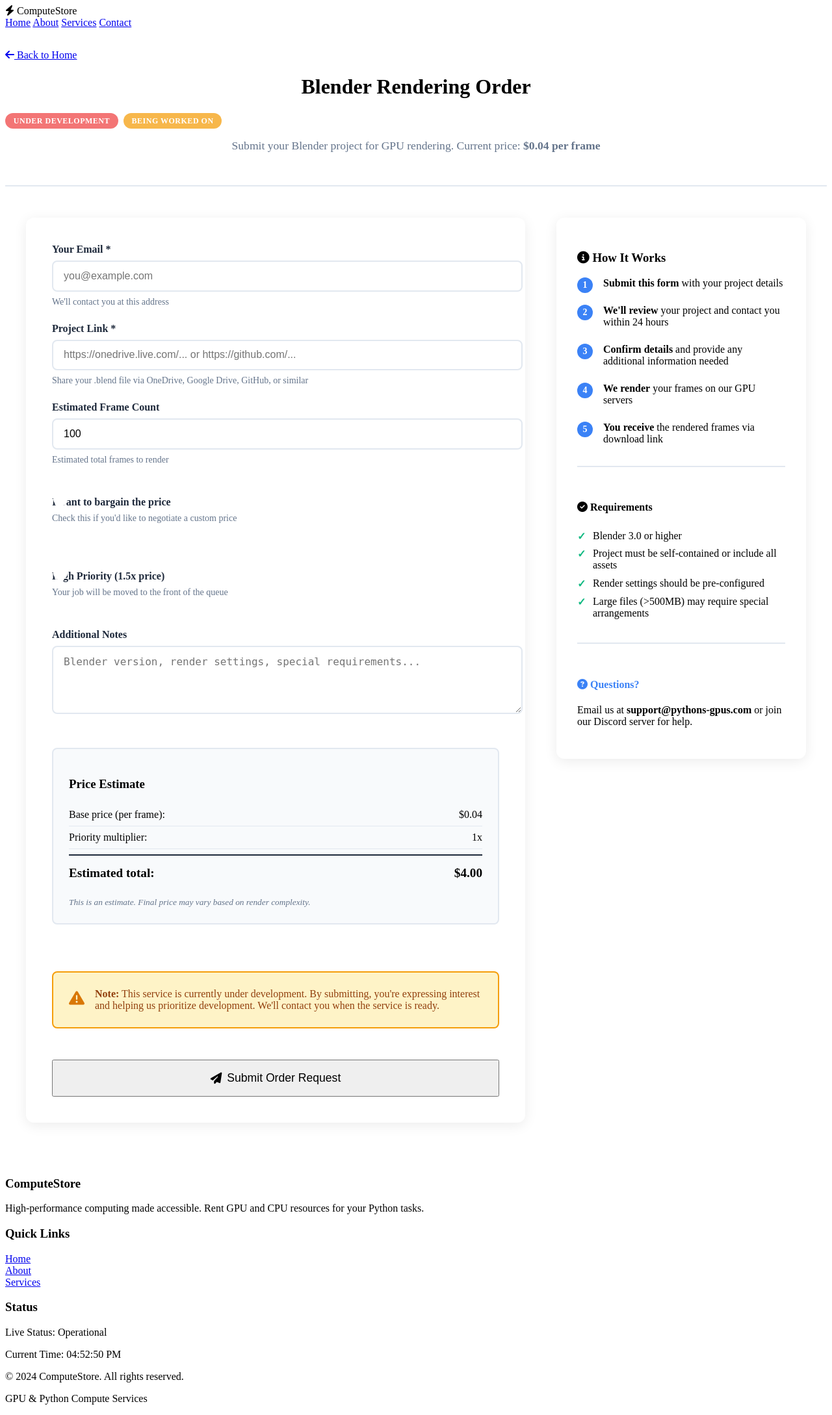
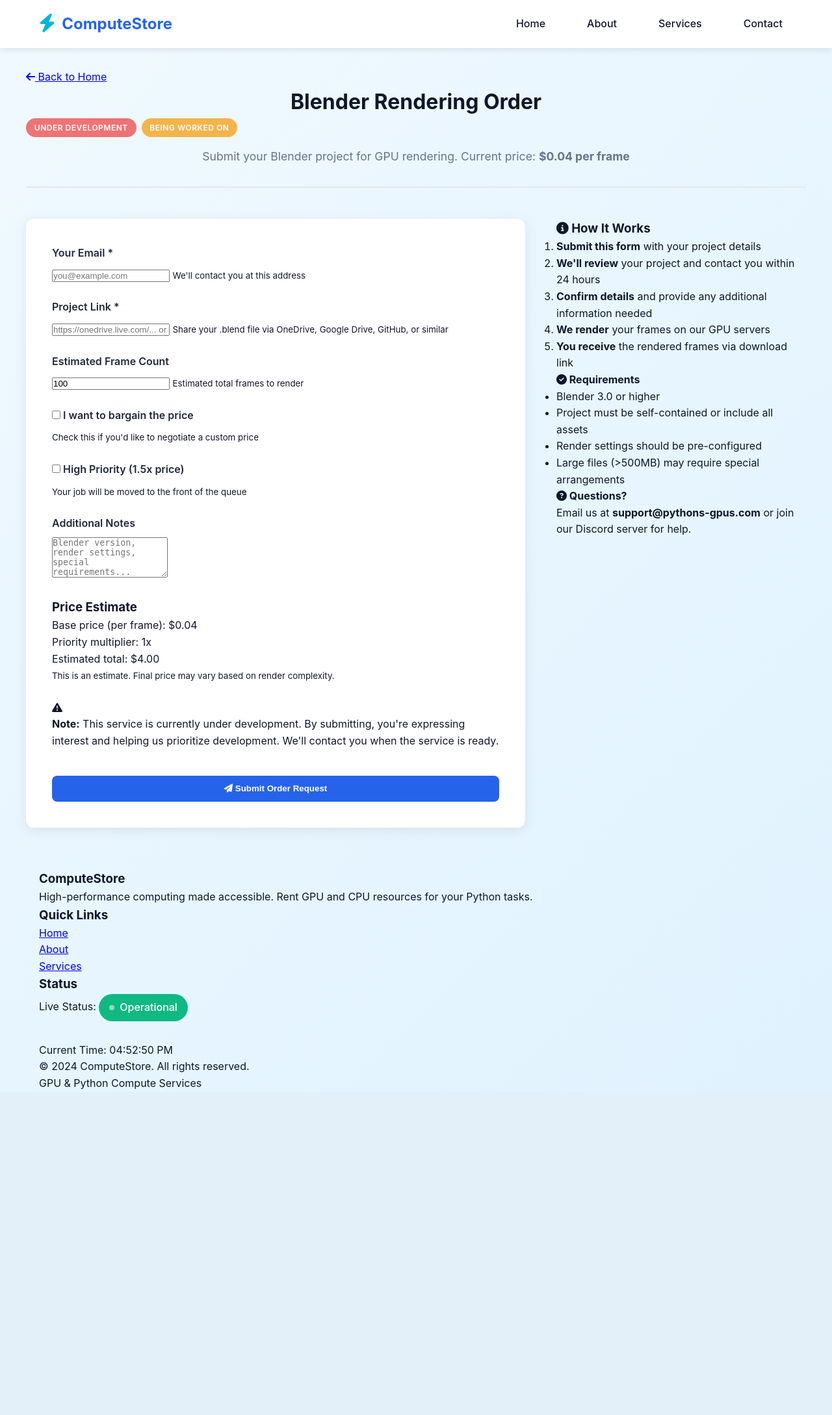
Before and after one commit to Teddy11235-evil/pythons-GPUS, a Flask app: page /blender-order in a window 1280 px wide. Shown: the whole page at 65% size. After the commit the page ends 1677 px from the top, so only its background shows below. Run offline with Flask 3, Linux system fonts and the light colour scheme; data that the repository does not hold is empty.

Commit message:
Update style.css

```diff
--- a/static/style.css
+++ b/static/style.css
@@ -1,6 +1,144 @@
-/* Add these to your existing CSS */
+/* ===== RESET & BASE STYLES ===== */
+:root {
+    --primary: #2563eb;
+    --primary-dark: #1d4ed8;
+    --secondary: #0f172a;
+    --accent: #06b6d4;
+    --light: #f8fafc;
+    --gray: #64748b;
+    --success: #10b981;
+    --warning: #f59e0b;
+    --danger: #ef4444;
+}
 
-/* Warning text */
+* {
+    margin: 0;
+    padding: 0;
+    box-sizing: border-box;
+}
+
+body {
+    font-family: -apple-system, BlinkMacSystemFont, 'Segoe UI', Roboto, Oxygen, Ubuntu, sans-serif;
+    line-height: 1.6;
+    color: var(--secondary);
+    background: linear-gradient(135deg, #f0f9ff 0%, #e0f2fe 100%);
+    min-height: 100vh;
+}
+
+.container {
+    max-width: 1200px;
+    margin: 0 auto;
+    padding: 0 20px;
+}
+
+/* ===== HEADER ===== */
+.header {
+    background: white;
+    box-shadow: 0 2px 10px rgba(0, 0, 0, 0.1);
+    position: sticky;
+    top: 0;
+    z-index: 1000;
+}
+
+.navbar {
+    display: flex;
+    justify-content: space-between;
+    align-items: center;
+    padding: 1rem 0;
+}
+
+.logo {
+    display: flex;
+    align-items: center;
+    gap: 10px;
+    font-size: 1.5rem;
+    font-weight: bold;
+    color: var(--primary);
+}
+
+.logo-icon {
+    color: var(--accent);
+    font-size: 1.8rem;
+}
+
+.nav-links {
+    display: flex;
+    gap: 2rem;
+}
+
+.nav-links a {
+    text-decoration: none;
+    color: var(--secondary);
+    font-weight: 500;
+    padding: 0.5rem 1rem;
+    border-radius: 6px;
+    transition: all 0.3s ease;
+}
+
+.nav-links a:hover {
+    background: var(--primary);
+    color: white;
+}
+
+/* ===== HERO SECTION ===== */
+.hero {
+    padding: 4rem 0;
+    text-align: center;
+}
+
+.gpu-animation {
+    font-size: 4rem;
+    margin-bottom: 2rem;
+    animation: pulse 2s infinite;
+}
+
+@keyframes pulse {
+    0% { transform: scale(1); }
+    50% { transform: scale(1.1); }
+    100% { transform: scale(1); }
+}
+
+.hero h1 {
+    font-size: 3rem;
+    margin-bottom: 1rem;
+    background: linear-gradient(135deg, var(--primary), var(--accent));
+    -webkit-background-clip: text;
+    -webkit-text-fill-color: transparent;
+}
+
+.subtitle {
+    font-size: 1.2rem;
+    color: var(--gray);
+    max-width: 600px;
+    margin: 0 auto 3rem;
+}
+
+.status-badge {
+    display: inline-flex;
+    align-items: center;
+    gap: 8px;
+    background: var(--success);
+    color: white;
+    padding: 0.5rem 1rem;
+    border-radius: 50px;
+    font-weight: 500;
+    margin-bottom: 2rem;
+}
+
+.pulse-dot {
+    width: 8px;
+    height: 8px;
+    background: white;
+    border-radius: 50%;
+    animation: pulse-dot 1.5s infinite;
+}
+
+@keyframes pulse-dot {
+    0% { opacity: 1; }
+    50% { opacity: 0.5; }
+    100% { opacity: 1; }
+}
+
 .warning-text {
     display: block;
     color: #f59e0b;
@@ -11,7 +149,7 @@
     font-weight: 600;
 }
 
-/* Service Tags */
+/* ===== SERVICE TAGS ===== */
 .service-tags {
     display: flex;
     gap: 0.5rem;
@@ -52,7 +190,202 @@
     100% { opacity: 1; }
 }
 
-/* The Rock Meme Section */
+/* ===== STATS SECTION ===== */
+.stats {
+    display: grid;
+    grid-template-columns: repeat(auto-fit, minmax(200px, 1fr));
+    gap: 2rem;
+    margin: 4rem 0;
+}
+
+.stat-card {
+    text-align: center;
+    padding: 2rem;
+    background: white;
+    border-radius: 12px;
+    box-shadow: 0 4px 15px rgba(0, 0, 0, 0.05);
+    transition: transform 0.3s ease;
+}
+
+.stat-card:hover {
+    transform: translateY(-5px);
+}
+
+.stat-number {
+    font-size: 2.5rem;
+    font-weight: bold;
+    color: var(--primary);
+    margin-bottom: 0.5rem;
+}
+
+/* ===== SERVICES GRID ===== */
+.services {
+    padding: 4rem 0;
+}
+
+.section-title {
+    text-align: center;
+    font-size: 2.5rem;
+    margin-bottom: 3rem;
+    color: var(--secondary);
+}
+
+.services-grid {
+    display: grid;
+    grid-template-columns: repeat(auto-fit, minmax(300px, 1fr));
+    gap: 2rem;
+    margin-bottom: 4rem;
+}
+
+.service-card {
+    background: white;
+    border-radius: 12px;
+    padding: 2rem;
+    box-shadow: 0 4px 20px rgba(0, 0, 0, 0.08);
+    transition: transform 0.3s ease, box-shadow 0.3s ease;
+    border: 1px solid rgba(0, 0, 0, 0.05);
+    position: relative;
+}
+
+.service-card:hover {
+    transform: translateY(-5px);
+    box-shadow: 0 8px 30px rgba(0, 0, 0, 0.12);
+}
+
+.service-card.unavailable {
+    opacity: 0.7;
+}
+
+.service-card.unavailable .cta-button {
+    background: #64748b;
+    cursor: not-allowed;
+}
+
+.service-card.unavailable .cta-button:hover {
+    transform: none;
+    background: #64748b;
+}
+
+.service-icon {
+    font-size: 2.5rem;
+    margin-bottom: 1rem;
+    color: var(--primary);
+}
+
+.service-card h3 {
+    font-size: 1.5rem;
+    margin-bottom: 1rem;
+    color: var(--secondary);
+}
+
+.price {
+    font-size: 2rem;
+    font-weight: bold;
+    color: var(--primary);
+    margin: 1rem 0;
+}
+
+.features {
+    list-style: none;
+    margin: 1rem 0;
+}
+
+.features li {
+    padding: 0.3rem 0;
+    color: var(--gray);
+    position: relative;
+    padding-left: 1.5rem;
+}
+
+.features li:before {
+    content: "✓";
+    color: var(--success);
+    position: absolute;
+    left: 0;
+    font-weight: bold;
+}
+
+.cta-button {
+    display: inline-block;
+    background: var(--primary);
+    color: white;
+    padding: 0.8rem 2rem;
+    border-radius: 8px;
+    text-decoration: none;
+    font-weight: 600;
+    border: none;
+    cursor: pointer;
+    transition: all 0.3s ease;
+    width: 100%;
+    text-align: center;
+    margin-top: 1rem;
+}
+
+.cta-button:hover {
+    background: var(--primary-dark);
+    transform: translateY(-2px);
+}
+
+.cta-button:disabled {
+    background: var(--gray);
+    cursor: not-allowed;
+    transform: none;
+}
+
+.cta-button.secondary {
+    background: #64748b;
+}
+
+.cta-button.secondary:hover {
+    background: #475569;
+}
+
+/* ===== HOW IT WORKS ===== */
+.how-it-works {
+    padding: 4rem 0;
+    background: linear-gradient(135deg, #f8fafc 0%, #f1f5f9 100%);
+}
+
+.steps-grid {
+    display: grid;
+    grid-template-columns: repeat(auto-fit, minmax(300px, 1fr));
+    gap: 2rem;
+    margin-top: 3rem;
+}
+
+.step-card {
+    background: white;
+    padding: 2rem;
+    border-radius: 12px;
+    text-align: center;
+    box-shadow: 0 4px 15px rgba(0, 0, 0, 0.05);
+    transition: transform 0.3s ease;
+}
+
+.step-card:hover {
+    transform: translateY(-5px);
+}
+
+.step-number {
+    display: inline-flex;
+    align-items: center;
+    justify-content: center;
+    width: 50px;
+    height: 50px;
+    background: var(--primary);
+    color: white;
+    border-radius: 50%;
+    font-size: 1.5rem;
+    font-weight: bold;
+    margin-bottom: 1rem;
+}
+
+.step-card h3 {
+    color: var(--secondary);
+    margin-bottom: 1rem;
+}
+
+/* ===== THE ROCK MEME SECTION ===== */
 .rock-section {
     padding: 4rem 0;
     background: linear-gradient(135deg, #1e293b 0%, #0f172a 100%);
@@ -112,7 +445,7 @@
     margin-top: 1rem;
 }
 
-/* Order Form Styles */
+/* ===== ORDER FORM STYLES ===== */
 .order-container {
     padding: 2rem 0 4rem;
 }
@@ -161,394 +494,4 @@
 .form-group input,
 .form-group textarea,
 .form-group select {
-    width: 100%;
-    padding: 0.8rem 1rem;
-    border: 2px solid #e2e8f0;
-    border-radius: 8px;
-    font-size: 1rem;
-    transition: border-color 0.3s ease;
-}
-
-.form-group input:focus,
-.form-group textarea:focus,
-.form-group select:focus {
-    outline: none;
-    border-color: #3b82f6;
-    box-shadow: 0 0 0 3px rgba(59, 130, 246, 0.1);
-}
-
-.form-group small {
-    display: block;
-    margin-top: 0.5rem;
-    color: #64748b;
-    font-size: 0.875rem;
-}
-
-/* Toggle Switch */
-.toggle-group {
-    margin: 1.5rem 0;
-}
-
-.toggle-label {
-    display: flex;
-    align-items: center;
-    cursor: pointer;
-    gap: 1rem;
-}
-
-.toggle-text {
-    font-weight: 600;
-    color: #1e293b;
-}
-
-input[type="checkbox"] {
-    display: none;
-}
-
-.toggle-slider {
-    position: relative;
-    width: 50px;
-    height: 26px;
-    background: #cbd5e1;
-    border-radius: 34px;
-    transition: background 0.3s ease;
-}
-
-.toggle-slider:before {
-    content: '';
-    position: absolute;
-    width: 22px;
-    height: 22px;
-    left: 2px;
-    bottom: 2px;
-    background: white;
-    border-radius: 50%;
-    transition: transform 0.3s ease;
-}
-
-input[type="checkbox"]:checked + .toggle-slider {
-    background: #10b981;
-}
-
-input[type="checkbox"]:checked + .toggle-slider:before {
-    transform: translateX(24px);
-}
-
-/* Price Estimate */
-.price-estimate {
-    background: #f8fafc;
-    padding: 1.5rem;
-    border-radius: 8px;
-    border: 2px solid #e2e8f0;
-    margin: 1.5rem 0;
-}
-
-.price-breakdown {
-    margin: 1rem 0;
-}
-
-.price-line {
-    display: flex;
-    justify-content: space-between;
-    padding: 0.5rem 0;
-    border-bottom: 1px solid #e2e8f0;
-}
-
-.price-line.total {
-    border-top: 2px solid #1e293b;
-    border-bottom: none;
-    font-weight: bold;
-    font-size: 1.2rem;
-    margin-top: 0.5rem;
-    padding-top: 1rem;
-}
-
-.estimate-note {
-    color: #64748b;
-    font-style: italic;
-}
-
-/* Development Notice */
-.development-notice {
-    background: #fef3c7;
-    border: 2px solid #f59e0b;
-    border-radius: 8px;
-    padding: 1.5rem;
-    margin: 1.5rem 0;
-    display: flex;
-    gap: 1rem;
-    align-items: flex-start;
-}
-
-.development-notice i {
-    color: #d97706;
-    font-size: 1.5rem;
-    margin-top: 0.2rem;
-}
-
-.development-notice p {
-    margin: 0;
-    color: #92400e;
-}
-
-/* Order Info Sidebar */
-.order-info {
-    background: white;
-    padding: 2rem;
-    border-radius: 12px;
-    box-shadow: 0 4px 20px rgba(0, 0, 0, 0.08);
-    align-self: start;
-    position: sticky;
-    top: 2rem;
-}
-
-.info-steps {
-    list-style: none;
-    counter-reset: step-counter;
-    padding-left: 0;
-}
-
-.info-steps li {
-    counter-increment: step-counter;
-    margin-bottom: 1.5rem;
-    padding-left: 2.5rem;
-    position: relative;
-}
-
-.info-steps li:before {
-    content: counter(step-counter);
-    position: absolute;
-    left: 0;
-    top: 0;
-    background: #3b82f6;
-    color: white;
-    width: 24px;
-    height: 24px;
-    border-radius: 50%;
-    display: flex;
-    align-items: center;
-    justify-content: center;
-    font-weight: bold;
-    font-size: 0.875rem;
-}
-
-.requirements,
-.contact-support {
-    margin-top: 2rem;
-    padding-top: 2rem;
-    border-top: 2px solid #e2e8f0;
-}
-
-.requirements ul {
-    list-style: none;
-    padding-left: 0;
-}
-
-.requirements li {
-    padding: 0.3rem 0;
-    padding-left: 1.5rem;
-    position: relative;
-}
-
-.requirements li:before {
-    content: "✓";
-    position: absolute;
-    left: 0;
-    color: #10b981;
-    font-weight: bold;
-}
-
-.contact-support h4 {
-    color: #3b82f6;
-}
-
-/* Submit Button */
-.submit-button {
-    font-size: 1.1rem;
-    padding: 1rem 2rem;
-    display: flex;
-    align-items: center;
-    justify-content: center;
-    gap: 0.5rem;
-}
-
-/* Coming Soon Modal */
-.coming-soon-content {
-    text-align: center;
-    padding: 2rem;
-}
-
-.coming-soon-content i {
-    font-size: 4rem;
-    color: #f59e0b;
-    margin-bottom: 1.5rem;
-}
-
-.progress-container {
-    margin: 2rem 0;
-}
-
-.progress-bar {
-    height: 10px;
-    background: #e2e8f0;
-    border-radius: 5px;
-    overflow: hidden;
-    margin-bottom: 0.5rem;
-}
-
-.progress-fill {
-    height: 100%;
-    background: linear-gradient(90deg, #f59e0b, #fbbf24);
-    width: 60%;
-    border-radius: 5px;
-    animation: progress-animation 2s ease-in-out infinite;
-}
-
-@keyframes progress-animation {
-    0%, 100% { width: 60%; }
-    50% { width: 65%; }
-}
-
-.progress-text {
-    font-size: 0.875rem;
-    color: #64748b;
-}
-
-/* Confirmation Page */
-.confirmation-container {
-    min-height: 70vh;
-    display: flex;
-    align-items: center;
-    justify-content: center;
-    padding: 2rem;
-}
-
-.confirmation-card {
-    background: white;
-    padding: 3rem;
-    border-radius: 16px;
-    box-shadow: 0 10px 40px rgba(0, 0, 0, 0.1);
-    text-align: center;
-    max-width: 600px;
-    width: 100%;
-}
-
-.confirmation-icon {
-    font-size: 5rem;
-    color: #10b981;
-    margin-bottom: 1.5rem;
-    animation: scale-up 0.5s ease-out;
-}
-
-@keyframes scale-up {
-    0% { transform: scale(0); }
-    80% { transform: scale(1.1); }
-    100% { transform: scale(1); }
-}
-
-.confirmation-message {
-    margin: 2rem 0;
-    text-align: left;
-}
-
-.development-alert {
-    background: #fffbeb;
-    border: 2px solid #f59e0b;
-    border-radius: 8px;
-    padding: 1.5rem;
-    margin: 1.5rem 0;
-}
-
-.development-alert i {
-    color: #d97706;
-    font-size: 1.5rem;
-    margin-bottom: 0.5rem;
-}
-
-.next-steps {
-    margin-top: 2rem;
-    padding-top: 2rem;
-    border-top: 2px solid #e2e8f0;
-}
-
-.next-steps ol {
-    list-style: none;
-    counter-reset: step-counter;
-    padding-left: 0;
-}
-
-.next-steps li {
-    counter-increment: step-counter;
-    margin-bottom: 1rem;
-    padding-left: 2rem;
-    position: relative;
-}
-
-.next-steps li:before {
-    content: counter(step-counter);
-    position: absolute;
-    left: 0;
-    top: 0;
-    background: #3b82f6;
-    color: white;
-    width: 20px;
-    height: 20px;
-    border-radius: 50%;
-    display: flex;
-    align-items: center;
-    justify-content: center;
-    font-size: 0.75rem;
-    font-weight: bold;
-}
-
-.confirmation-actions {
-    display: flex;
-    gap: 1rem;
-    justify-content: center;
-    margin-top: 2rem;
-}
-
-.cta-button.secondary {
-    background: #64748b;
-}
-
-.cta-button.secondary:hover {
-    background: #475569;
-}
-
-.confirmation-footer {
-    margin-top: 2rem;
-    padding-top: 2rem;
-    border-top: 1px solid #e2e8f0;
-    color: #64748b;
-}
-
-/* Responsive Design */
-@media (max-width: 1024px) {
-    .order-content {
-        grid-template-columns: 1fr;
-    }
-
-    .order-info {
-        position: static;
-    }
-}
-
-@media (max-width: 768px) {
-    .order-form-container,
-    .order-info {
-        padding: 1.5rem;
-    }
-
-    .rock-face {
-        font-size: 5rem;
-    }
-
-    .confirmation-card {
-        padding: 2rem;
-    }
-
-    .confirmation-actions {
-        flex-direction: column;
-    }
-}
+    width
```
